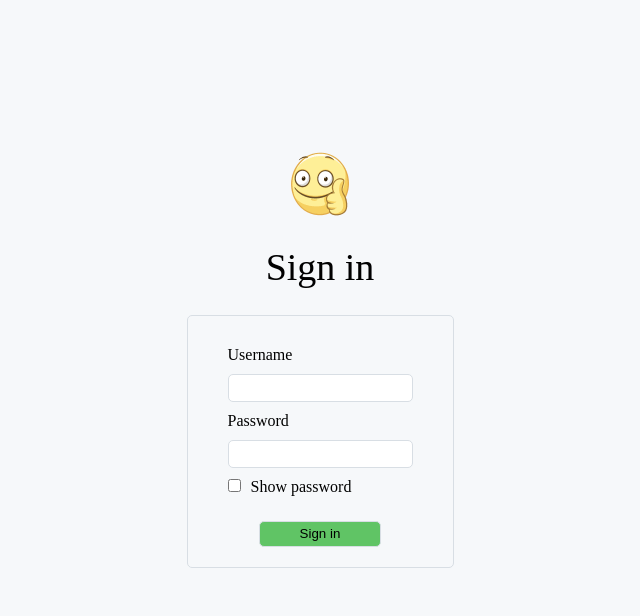
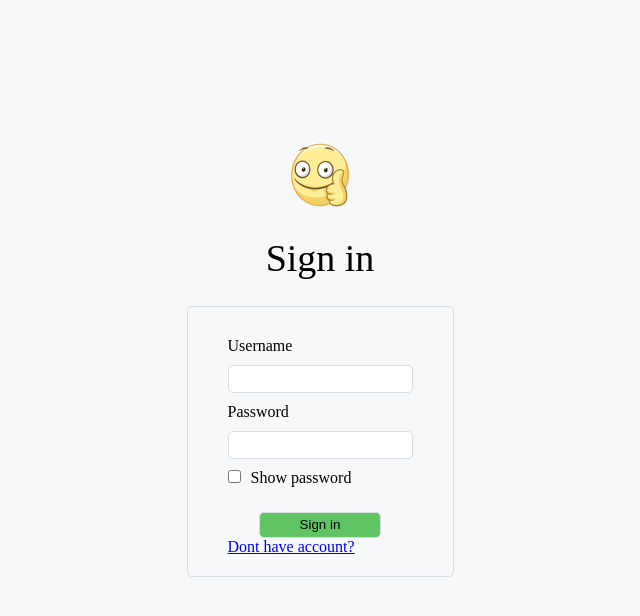
Before and after one commit to Dedmercy/postgres_crm, a Flask app: page /login in a window 1280 px wide. Shown: the top 616 px of the page, without its empty margins (320-960 px from the left). Run offline with Flask 3, Linux system fonts and the light colour scheme; some libraries are stand-ins or nearby versions.

Commit message:
minor fixed

```diff
--- a/flaskPostgres/app/errors.py
+++ b/flaskPostgres/app/errors.py
@@ -5,5 +5,5 @@ from app.routes import parametrized_render_template
 
 
 @app.errorhandler(403)
-def not_enough_right(*args, **kwargs):
+def not_enough_right(error):
     parametrized_render_template('403.html'), 403
--- a/flaskPostgres/app/forms.py
+++ b/flaskPostgres/app/forms.py
@@ -57,7 +57,7 @@ class AddPerkForm(FlaskForm):
     perk_id = SelectField("Perk", choices=[], coerce=int)
     money = IntegerField("Money")
     description = TextAreaField('Perk description')
-    submit = SubmitField('Submit')
+    submit = SubmitField('Add perk')
 
 
 class CreationTaskForm(FlaskForm):
@@ -65,13 +65,14 @@ class CreationTaskForm(FlaskForm):
     executor = IntegerField('Choose freelancer', validators=[DataRequired()])
     deadline = StringField('Deadline', validators=[DataRequired()])
     description = TextAreaField('Task description')
+    submit = SubmitField('Create task')
 
 class AddReviewForm(FlaskForm):
     review_header = StringField('Perk description')
     review_text = TextAreaField('Perk description')
     review_mark = SelectField("Perk", choices=(1, 2, 3, 4, 5, 6, 7, 8, 9, 10))
 
-    submit = SubmitField('Submit')
+    submit = SubmitField('Add Review')
 
     def validate_deadline(self, field):
         if re.fullmatch('\d{4}-\d{2}-\d{2} \d{2}:\d{2}:\d{2}', field.data) is None:
--- a/flaskPostgres/app/routes.py
+++ b/flaskPostgres/app/routes.py
@@ -204,7 +204,7 @@ def perks():
     if logged_flag:
         return response
 
-    if session['account_model']['role_id'] != 'freelancer':
+    if session['account_model']['role'] != 'freelancer':
         abort(403)
 
     form: AddPerkForm = AddPerkForm()
@@ -332,7 +332,7 @@ def create_task():
     if username not in user_connections.keys():
         return redirect(url_for('login'))
 
-    if session['account_model']['role_id'] != 16499:
+    if session['account_model']['role'] != 'client':
         abort(403)
 
     creation_form = CreationTaskForm()
--- a/flaskPostgres/app/templates/login.html
+++ b/flaskPostgres/app/templates/login.html
@@ -64,6 +64,9 @@
                         {{ form.submit( onclick='prepare()') }}
                     </div>
                 </form>
+                <div>
+                     <a href="{{ url_for('registration') }}">Dont have account?</a>
+                </div>
             </div>
         </div>
     </main>
```
